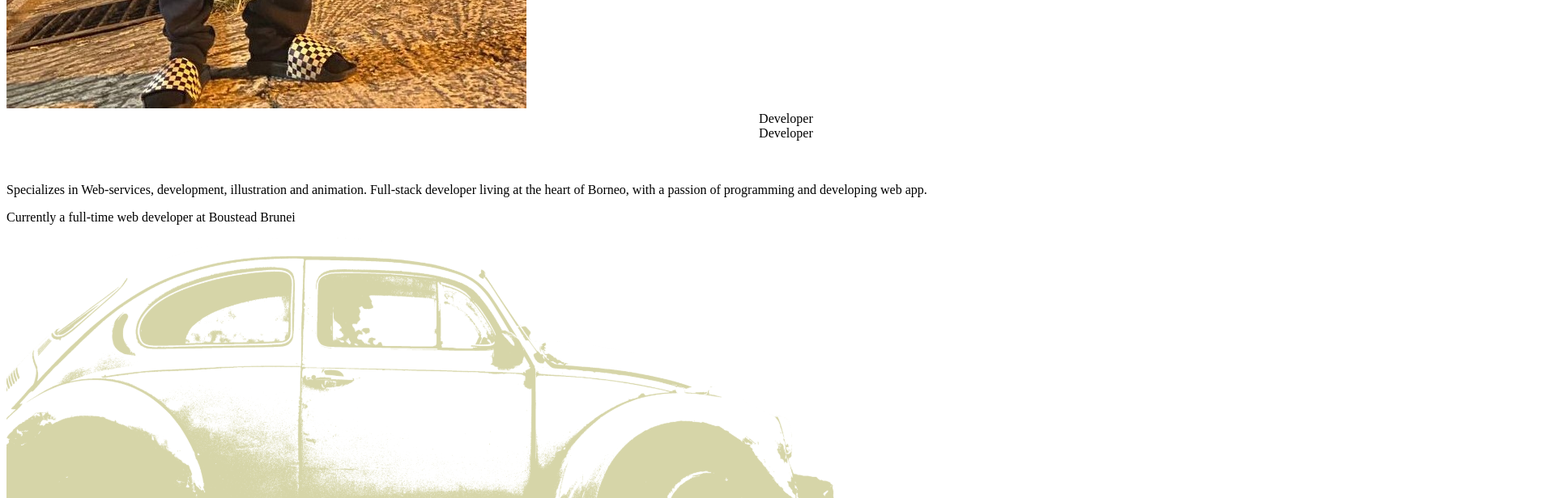
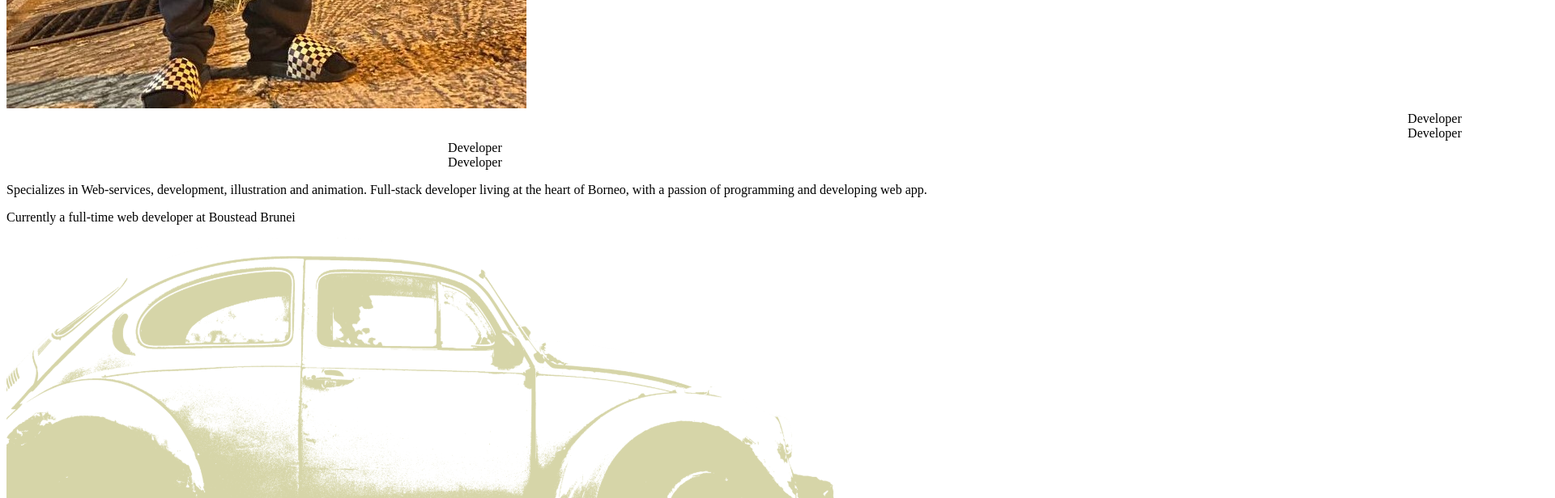
Before and after one commit to HeiryH/Portfolio, a React (Vite) app: page / in a window 1280 px wide. Shown: the part 900-1516 px from the top of the page at 81% size, 1920 px wide, since content can reach past the window. Built offline with nearby package versions, Linux system fonts and the light colour scheme; the HTML template or start-up script is replaced by a standard one; a web font is replaced by a local one.

Commit message:
edit marquee

```diff
--- a/src/components/Home.jsx
+++ b/src/components/Home.jsx
@@ -5,7 +5,7 @@ const home = () => {
 
   const Creative = {
     animate: {
-      x: [0, -2520],
+      x: [0, -2220],
       transition: {
         x: {
           repeat: Infinity,
@@ -19,14 +19,14 @@ const home = () => {
 
   const CreativeDelay = {
     animate: {
-      x: [0, -2520],
+      x: [0, -2220],
       transition: {
         x: {
           repeat: Infinity,
           repeatType: "loop",
           duration: 8,
           ease: "linear",
-          delay: 3.7,
+          delay: 4.2,
         },
       },
     },
@@ -34,7 +34,7 @@ const home = () => {
 
   const Developer = {
     animate: {
-      x: [-1020, 1650],
+      x: [0, 2370],
       transition: {
         x: {
           repeat: Infinity,
@@ -48,15 +48,14 @@ const home = () => {
 
   const DeveloperDelay = {
     animate: {
-      x: [-1020, 1650],
+      x: [0, 2370],
       transition: {
         x: {
           repeat: Infinity,
           repeatType: "loop",
           duration: 8,
           ease: "linear",
-          delay: 3.7,
-
+          delay: 4,
         },
       },
     },
@@ -80,13 +79,13 @@ const home = () => {
 
           <div className="relative lg:top-[10rem] top-[1rem]">
 
-            <motion.div variants={Creative} animate="animate" className="absolute right-[-850px] leading-[0.75]">Creative</motion.div>
+            <motion.div variants={Creative} animate="animate" className="absolute left-[100vw] leading-[0.75]">Creative</motion.div>
 
-            <motion.div variants={Creative} animate="animate" className="absolute right-[-850px] z-[3] leading-[0.75] text-fill-transparent text-stroke">Creative</motion.div>
+            <motion.div variants={Creative} animate="animate" className="absolute left-[100vw] z-[3] leading-[0.75] text-fill-transparent text-stroke">Creative</motion.div>
 
-            <motion.div variants={CreativeDelay} animate="animate" className="absolute right-[-850px] leading-[0.75]">Creative</motion.div>
+            <motion.div variants={CreativeDelay} animate="animate" className="absolute left-[100vw] leading-[0.75]">Creative</motion.div>
 
-            <motion.div variants={CreativeDelay} animate="animate" className="absolute right-[-850px] z-[3] leading-[0.75] text-fill-transparent text-stroke">Creative</motion.div>
+            <motion.div variants={CreativeDelay} animate="animate" className="absolute left-[100vw] z-[3] leading-[0.75] text-fill-transparent text-stroke">Creative</motion.div>
 
           </div>
 
@@ -95,13 +94,13 @@ const home = () => {
 
           <div className="self-start relative lg:top-[-26rem] top-[-28rem]">
 
-            <motion.div variants={Developer} animate="animate" className="absolute leading-[0.75]">Developer</motion.div>
+            <motion.div variants={Developer} animate="animate" className="absolute right-0 leading-[0.75]">Developer</motion.div>
 
-            <motion.div variants={Developer} animate="animate" className="absolute z-[3] leading-[0.75] text-fill-transparent text-stroke">Developer</motion.div>
+            <motion.div variants={Developer} animate="animate" className="absolute right-0 z-[3] leading-[0.75] text-fill-transparent text-stroke">Developer</motion.div>
 
-            <motion.div variants={DeveloperDelay} animate="animate" className="absolute leading-[0.75]">Developer</motion.div>
+            <motion.div variants={DeveloperDelay} animate="animate" className="absolute right-0 leading-[0.75]">Developer</motion.div>
 
-            <motion.div variants={DeveloperDelay} animate="animate" className="absolute z-[3] leading-[0.75] text-fill-transparent text-stroke">Developer</motion.div>
+            <motion.div variants={DeveloperDelay} animate="animate" className="absolute right-0 z-[3] leading-[0.75] text-fill-transparent text-stroke">Developer</motion.div>
 
           </div>
 
```
